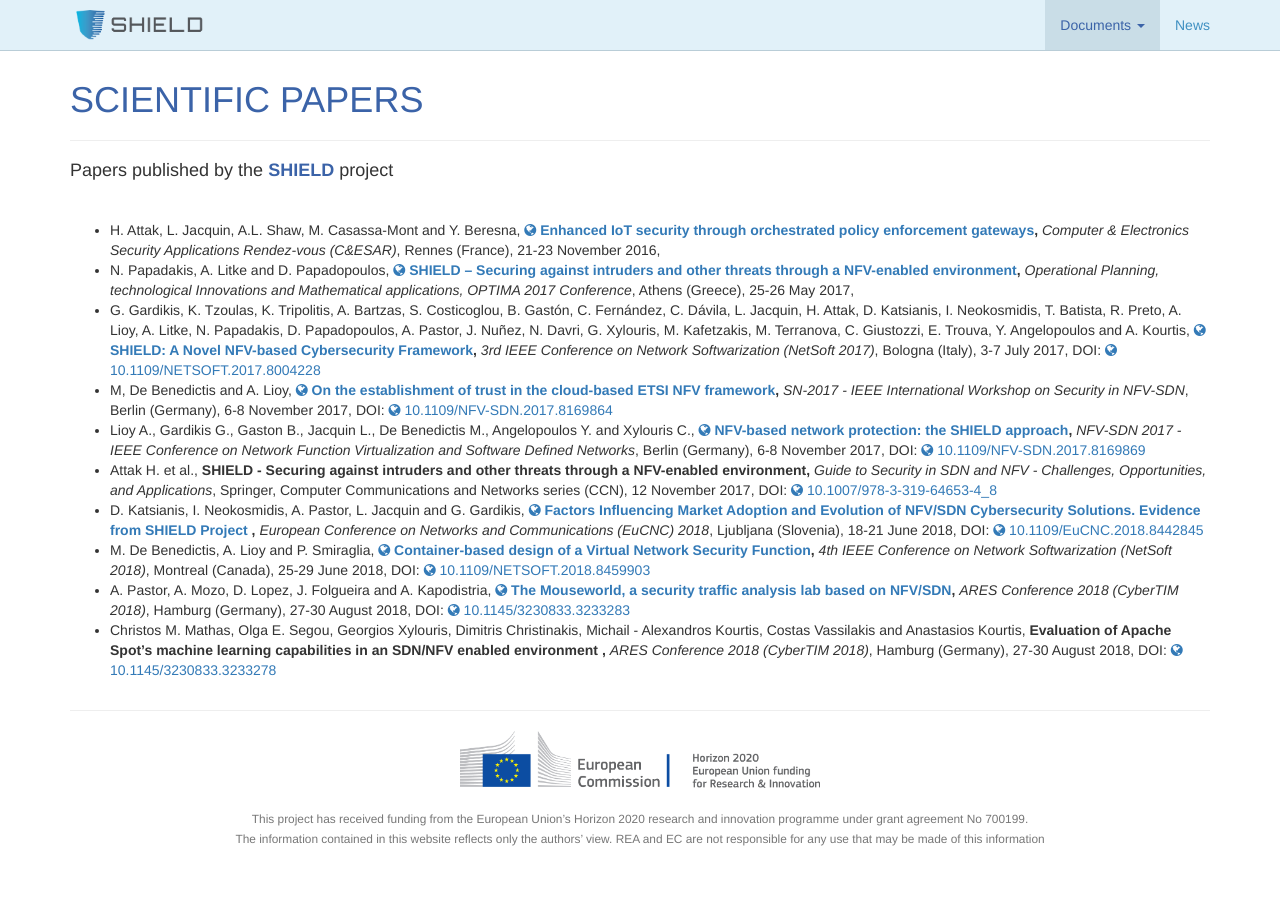
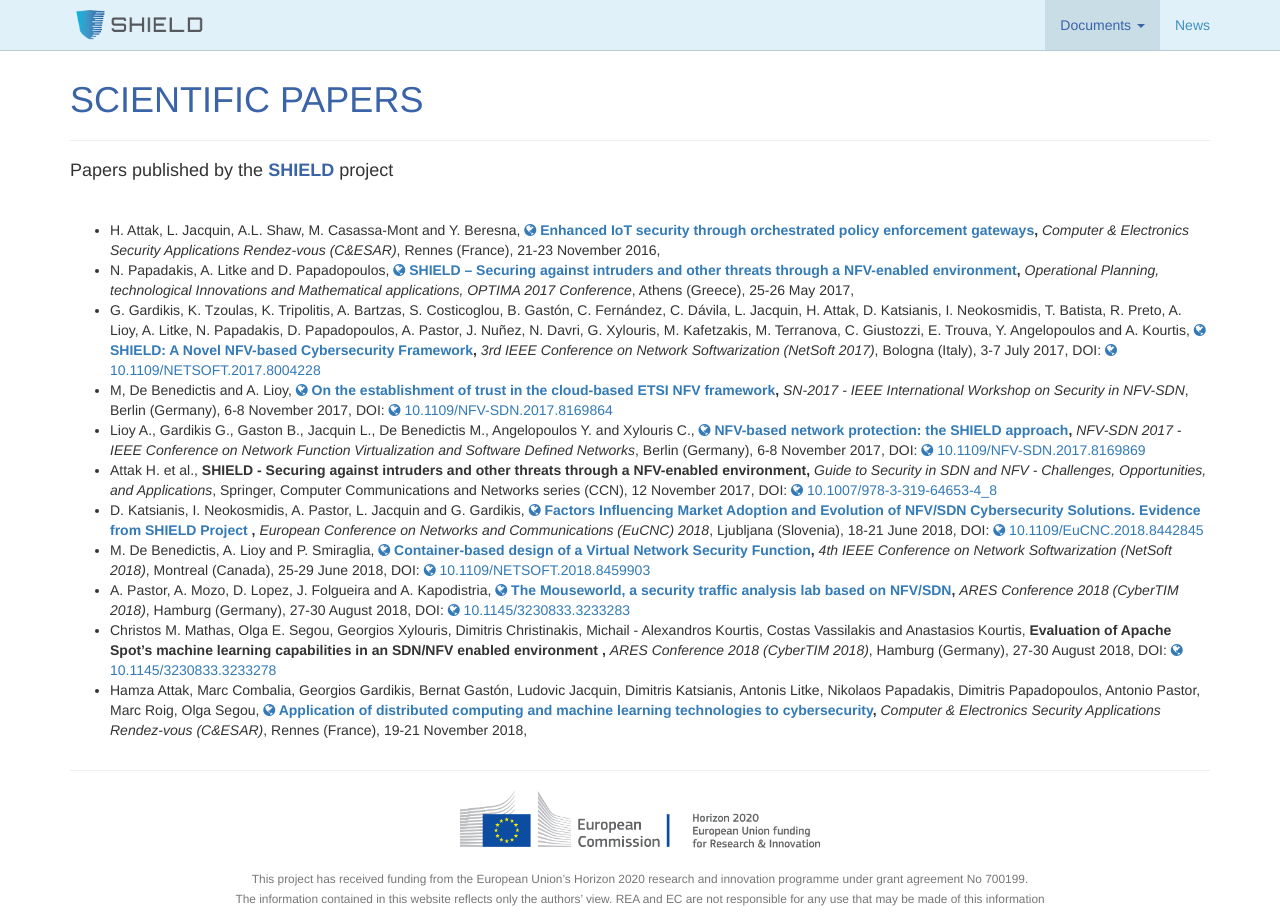
Before and after one commit to torsec/shield-h2020, a Jekyll site: the page built from documents/scientific-papers.md, in a window 1280 px wide. Built offline with Jekyll 4.4.1, drawn with Linux system fonts in a browser that asks for light colours; comment, search, counter and statistics services are not loaded.

Commit message:
Updated data model for paper and presentation at C&ESAR

```diff
--- a/_data/documents/other-documents.yaml
+++ b/_data/documents/other-documents.yaml
@@ -87,3 +87,9 @@
   file: SHIELD_TCG_2018.pdf
   date: 2018-10
   comment: "Presentation at the Trusted Computing Group annual members meeting"
+
+- title: "Application of distributed computing machine-learning technologies to cybersecurity"
+  author: INFILI Technologies
+  file: shield_caesar_2018.pdf
+  date: 2018-11
+  comment: "Presentation at the C&ESAR 2018 conference"
--- a/_data/documents/scientific-papers.yaml
+++ b/_data/documents/scientific-papers.yaml
@@ -97,3 +97,13 @@
   file:
   issn:
   doi: 10.1145/3230833.3233278
+
+- title: "Application of distributed computing and machine learning technologies to cybersecurity"
+  authors: Hamza Attak, Marc Combalia, Georgios Gardikis, Bernat Gastón, Ludovic Jacquin, Dimitris Katsianis, Antonis Litke, Nikolaos Papadakis, Dimitris Papadopoulos, Antonio Pastor, Marc Roig, Olga Segou
+  date: 19-21 November 2018
+  how: Computer & Electronics Security Applications Rendez-vous (C&ESAR)
+  where: Rennes (France)
+  pages:
+  file: CESAR2018_paper.pdf
+  issn:
+  doi:
```
